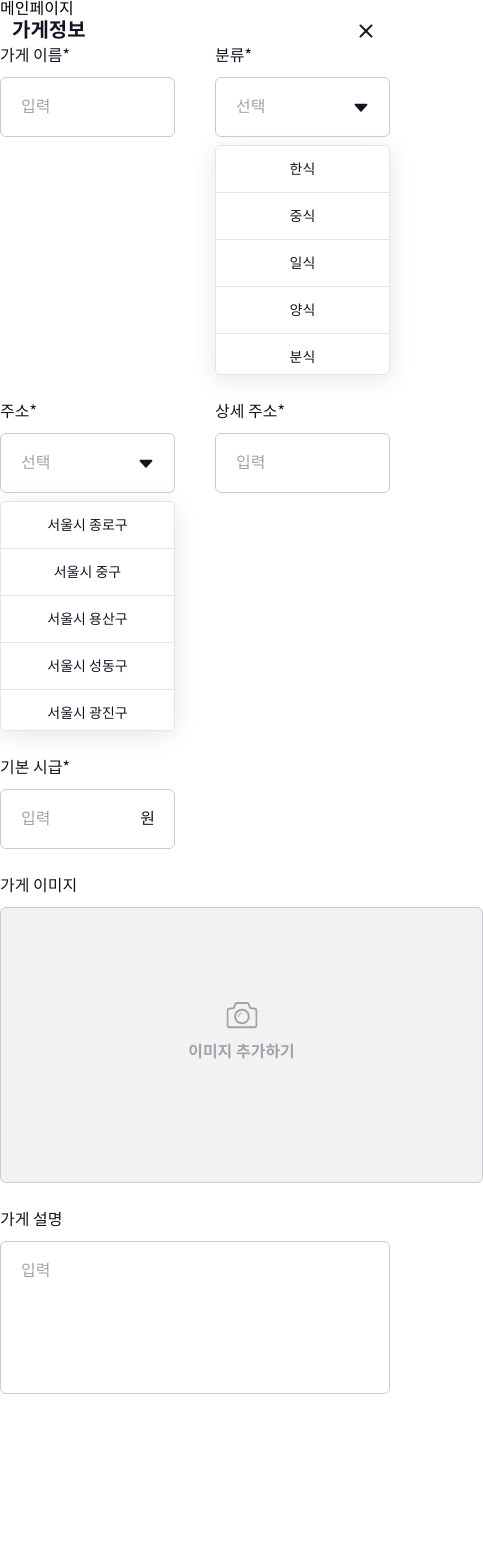
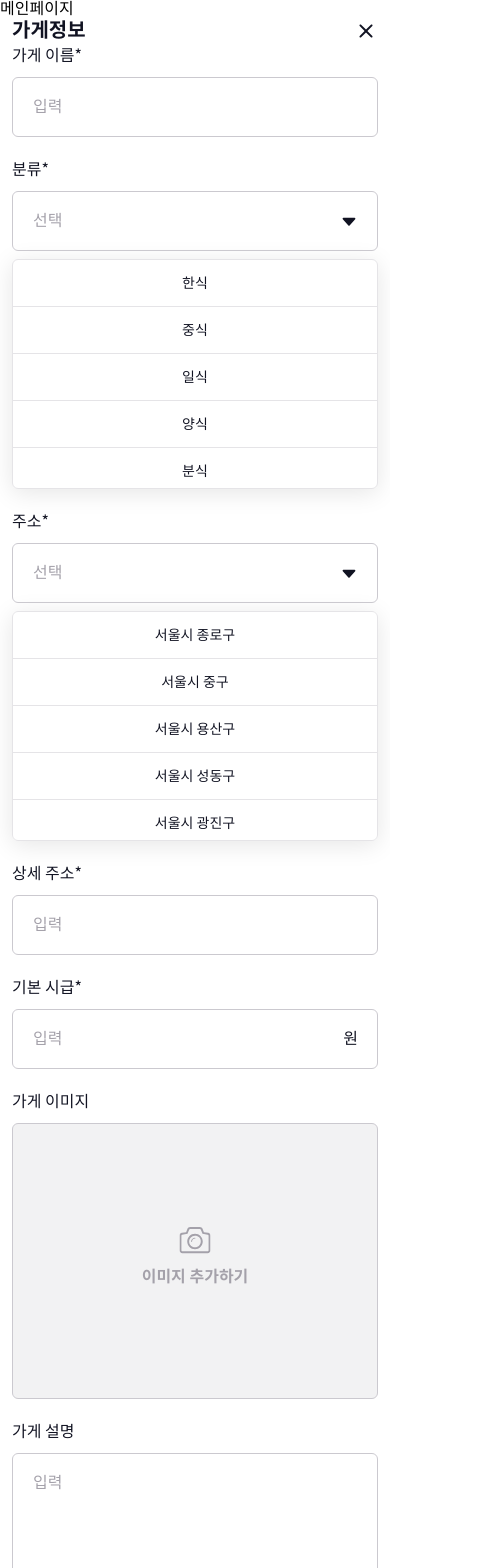
Before and after one commit to sprintPart3Team4/the-julge, a Next.js app: page / in a window 390 px wide. Shown: the top 1568 px of the page, 483 px wide, since content can reach past the window. Before the commit the page ends 1399 px from the top, so only its background shows below. Built offline with nearby package versions, Linux system fonts and the light colour scheme.

Commit message:
Design: 사장님/가게정보등록-form UI 반응형 구현

```diff
--- a/components/register/shopInfo/shopInfoForm/shopInfoForm.module.scss
+++ b/components/register/shopInfo/shopInfoForm/shopInfoForm.module.scss
@@ -5,8 +5,17 @@
 }
 
 .container {
-  max-width: 964px;
-  margin: 0 auto;
+  padding: 0 1.2rem;
+
+  @include tablet {
+    padding: 0 3.2rem;
+  }
+
+  @include desktop {
+    max-width: 964px;
+    margin: 0 auto;
+    padding: 0;
+  }
 }
 
 .inputWrap {
@@ -16,10 +25,24 @@
 }
 
 .inputBox {
-  width: calc(50% - 20px);
+  width: 100%;
+
+  @include tablet {
+    width: calc(50% - 20px);
+  }
+
+  & + & {
+    margin: 2rem 0 0;
+
+    @include tablet {
+      margin: 0;
+    }
+  }
 
   &:nth-child(n + 3) {
-    margin: 2.4rem 0 0;
+    @include tablet {
+      margin: 2.4rem 0 0;
+    }
   }
 
   .title {
@@ -135,26 +158,38 @@
 
 .inputBox.file {
   position: relative;
-  margin: 2.4rem 0 0;
+  margin: 2rem 0 0;
+
+  @include tablet {
+    margin: 2.4rem 0 0;
+  }
 
   .wrap {
-    width: 48.3rem;
+    width: 100%;
     height: 27.6rem;
     border-radius: 0.6rem;
     border: 1px solid $color-gray-30;
     background-color: $color-gray-10;
     cursor: pointer;
 
+    @include tablet {
+      width: 48.3rem;
+    }
+
     .label {
       display: block;
       width: 100%;
       height: 100%;
-      padding: calc(50% - 15rem) 0 0;
+      padding: 10rem;
       font-weight: 700;
       line-height: 2rem;
       color: $color-gray-40;
       cursor: pointer;
       text-align: center;
+
+      @include tablet {
+        padding: calc(50% - 15rem) 0 0;
+      }
     }
 
     .cameraImage {
@@ -174,4 +209,9 @@
 
 .inputBox.textarea {
   width: 100%;
+  margin: 2rem 0 0;
+
+  @include desktop {
+    margin: 2.4rem 0 0;
+  }
 }
```
